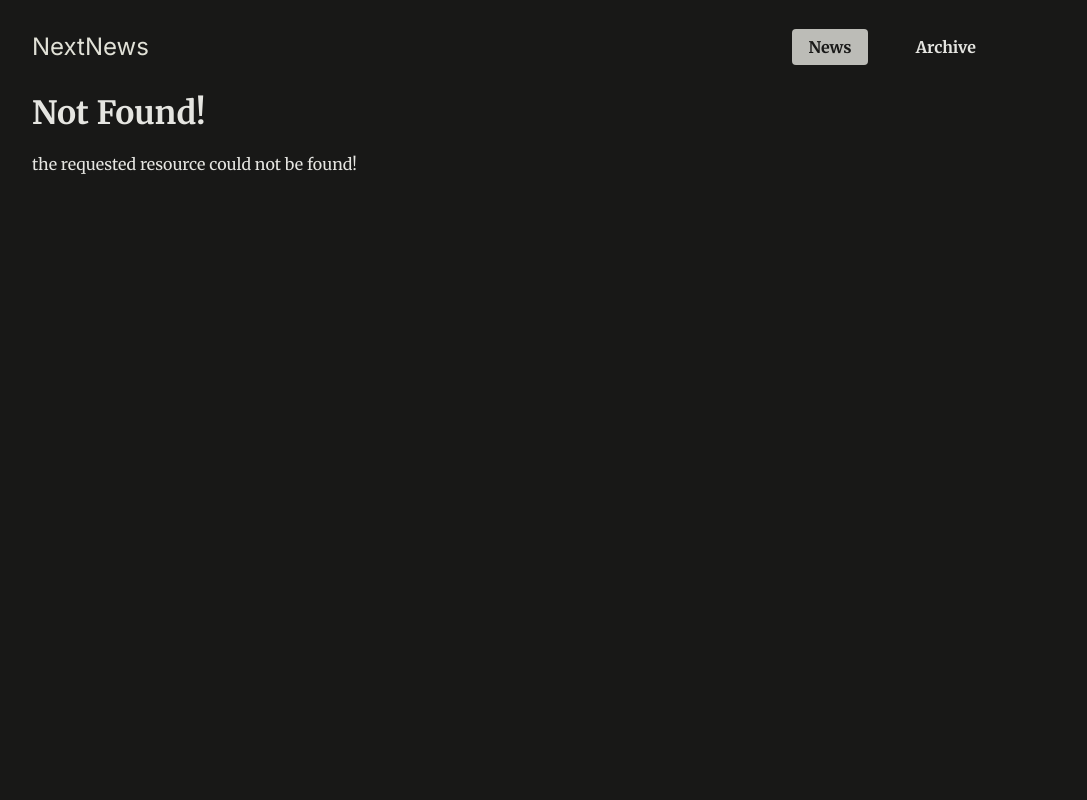
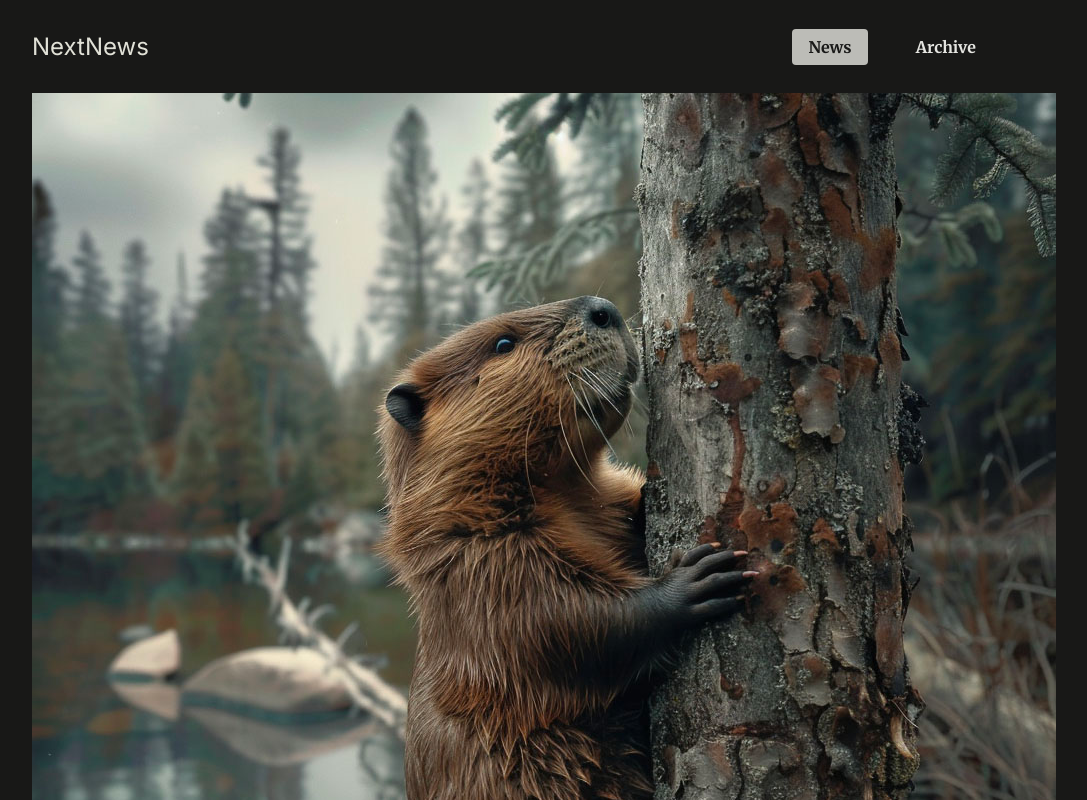
Before and after one commit to Amir-mohammad-ahmady-1234/news-project-with-NextJs, a Next.js app: page /news/beaver-plague/image in a window 1280 px wide. Before the commit this address had no page. Shown: the top 800 px of the page, without its empty margins (128-1215 px from the left). Built offline with nearby package versions, Linux system fonts and the light colour scheme.

Commit message:
useanother route in a nested route.

```diff
--- /dev/null
+++ b/app/news/[slug]/image/page.tsx
@@ -0,0 +1,19 @@
+import { DUMMY_NEWS } from "@/dummy-news";
+import { notFound } from "next/navigation";
+
+interface Props {
+  params: { slug: string };
+}
+
+export default async function ImagePage({ params }: Props) {
+  const { slug } = params;
+
+  const newItem = DUMMY_NEWS.find((newItem) => newItem.slug === slug);
+  if (!newItem) notFound();
+
+  return (
+    <div className="fullscreen-image">
+      <img src={`/images/news/${newItem?.image}`} alt={newItem.title} />;
+    </div>
+  );
+}
--- a/app/news/[slug]/page.tsx
+++ b/app/news/[slug]/page.tsx
@@ -1,4 +1,5 @@
 import { DUMMY_NEWS } from "@/dummy-news";
+import Link from "next/link";
 import { notFound } from "next/navigation";
 
 export default async function NewDetailsPage({
@@ -14,7 +15,9 @@ export default async function NewDetailsPage({
   return (
     <article className="news-article">
       <header>
-        <img src={`/images/news/${newItem?.image}`} alt={newItem?.title} />
+        <Link href={`/news/${slug}/image`}>
+          <img src={`/images/news/${newItem?.image}`} alt={newItem?.title} />
+        </Link>
         <h1>{newItem?.title}</h1>
         <time dateTime={newItem.date}>{newItem?.date}</time>
       </header>
```
